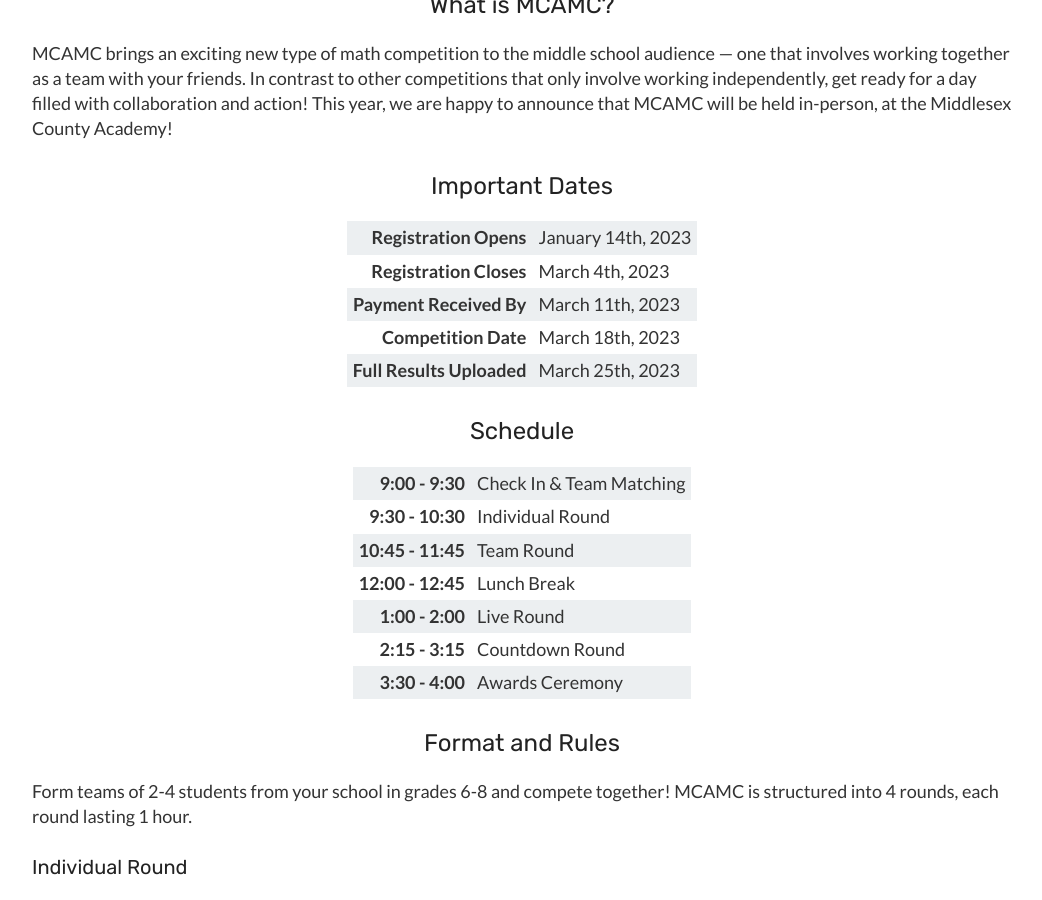
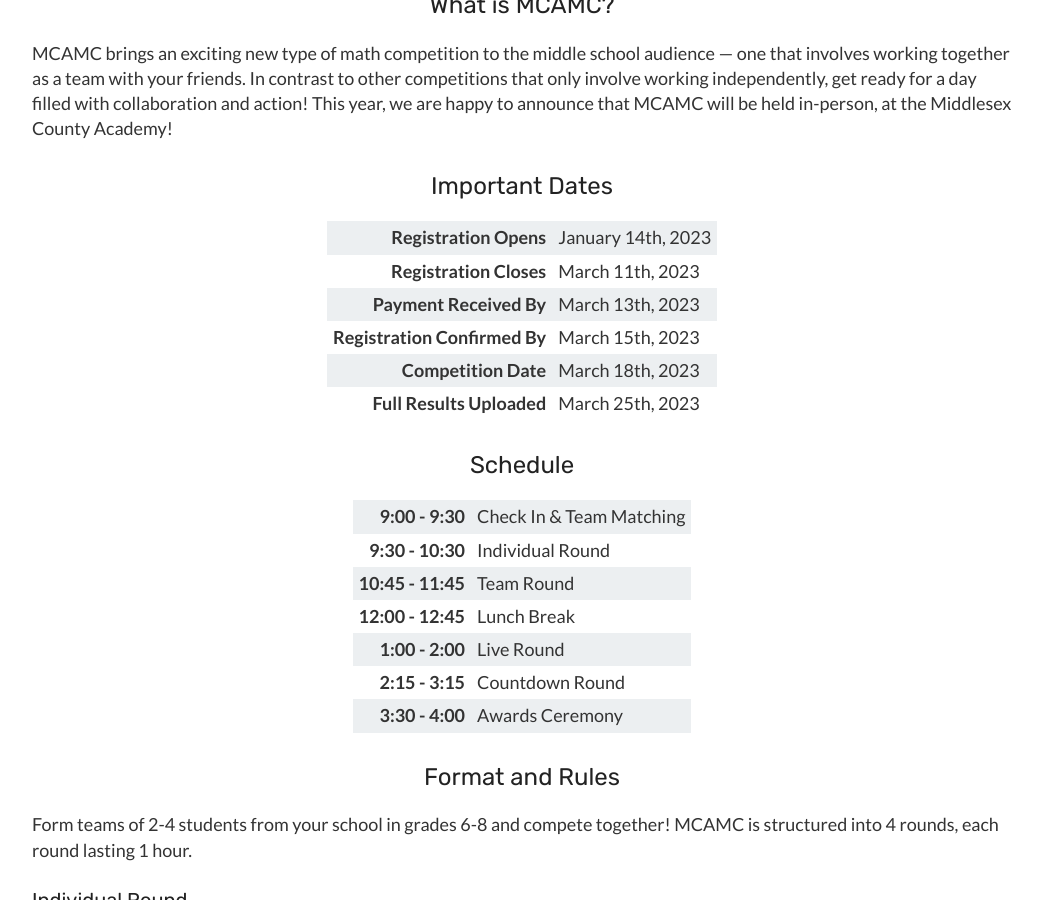
Before and after one commit to mcamathleague/mcamathleague.github.io, a Jekyll site: the page built from mcamc.md, in a window 1280 px wide and 900 px high, scrolled down 624 px. Shown: the whole window, without its empty margins (118-1160 px from the left). Built offline with Jekyll 4.4.1, drawn with Linux system fonts in a browser that asks for light colours.

Commit message:
Update mcamc.md

```diff
--- a/mcamc.md
+++ b/mcamc.md
@@ -41,11 +41,15 @@ MCAMC brings an exciting new type of math competition to the middle school audie
   </tr>
   <tr>
     <td>Registration Closes</td>
-    <td>March 4th, 2023</td>
+    <td>March 11th, 2023</td>
   </tr>
   <tr>
     <td>Payment Received By</td>
-    <td>March 11th, 2023</td>
+    <td>March 13th, 2023</td>
+  </tr>
+  <tr>
+    <td>Registration Confirmed By</td>
+    <td>March 15th, 2023</td>
   </tr>
   <tr>
     <td>Competition Date</td>
```
